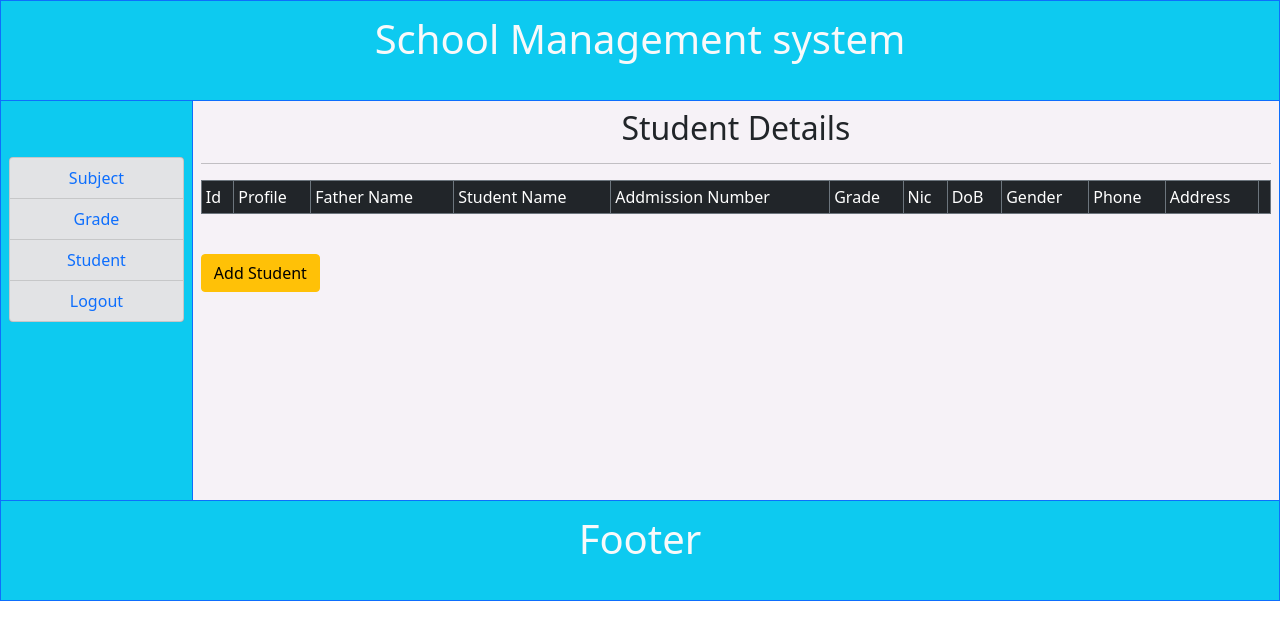
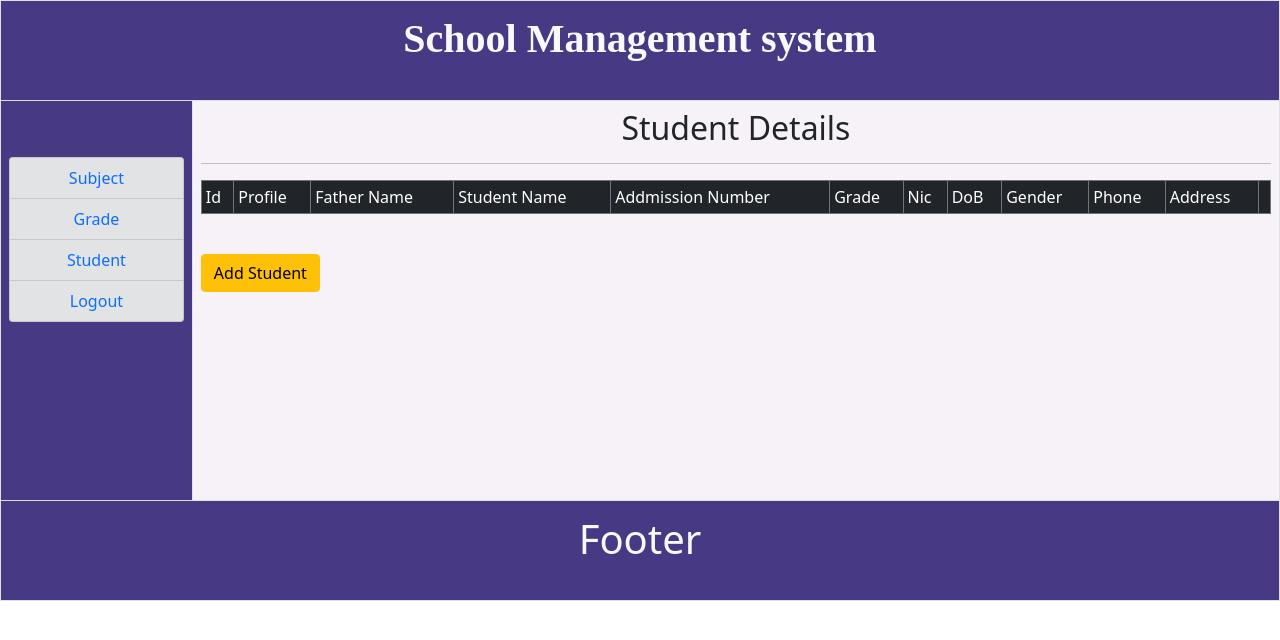
Before and after one commit to Sivachelvan2002/YIT-school_system-PHP, a PHP site: page /selvanphp/index.php in a window 1280 px wide. Shown: the top 640 px of the page. Run offline with PHP 8.4, Linux system fonts and the light colour scheme; the visitor is signed in with stand-in values (Sample User, id 1); data that the repository does not hold is empty.

Commit message:
Add custom styles for main table and heading
Introduced .maintable and .main-heading CSS classes to enhance the appearance of the main table and heading. Updated table and cell classes to use these new styles for a more consistent and customized look.

```diff
--- a/index.php
+++ b/index.php
@@ -9,6 +9,14 @@ require_once('config.php'); ?>
     <link href="https://cdn.jsdelivr.net/npm/bootstrap@5.0.2/dist/css/bootstrap.min.css" rel="stylesheet" integrity="sha384-EVSTQN3/azprG1Anm3QDgpJLIm9Nao0Yz1ztcQTwFspd3yD65VohhpuuCOmLASjC" crossorigin="anonymous">
     <title>School-System</title>
     <style>
+        .maintable{
+            background: rgb(72, 57, 132);
+        }
+        .main-heading{
+            font-family: 'Times New Roman', Times, serif;
+            font-weight: 900;
+            margin-top: 20px;
+        }
 
 
     </style>
@@ -16,12 +24,12 @@ require_once('config.php'); ?>
 </head>
 
 <body>
-    <table width="100%" height="100%" class="table table-bordered border-primary">
-        <tr height="100" class="bg-info">
-            <td colspan="2" class="fs-1 text-center text-light">School Management system</td>
+    <table width="100%" height="100%" class="table table-bordered maintable">
+        <tr height="100" class="">
+            <td colspan="2" class="fs-1 text-center text-light main-heading">School Management system</td>
         </tr>
         <tr height="400">
-            <td width="15%" class="bg-info">
+            <td width="15%" class="maintable">
                 <ul class="list-group mt-5 bg-secondary">
                     <li class="list-group-item text-center list-group-item-action list-group-item-secondary"><a class="text-decoration-none" href="?section=subject&page=index">Subject</a></li>
                     <li class="list-group-item text-center list-group-item-action list-group-item-secondary"><a class="text-decoration-none" href="?section=grade&page=index">Grade</a></li>
@@ -56,7 +64,7 @@ require_once('config.php'); ?>
                 ?>
             </td>
         </tr>
-        <tr height="100" class="bg-info">
+        <tr height="100" class="maintable">
             <td colspan="2" class="fs-1 text-center text-light">Footer</td>
         </tr>
     </table>
```
